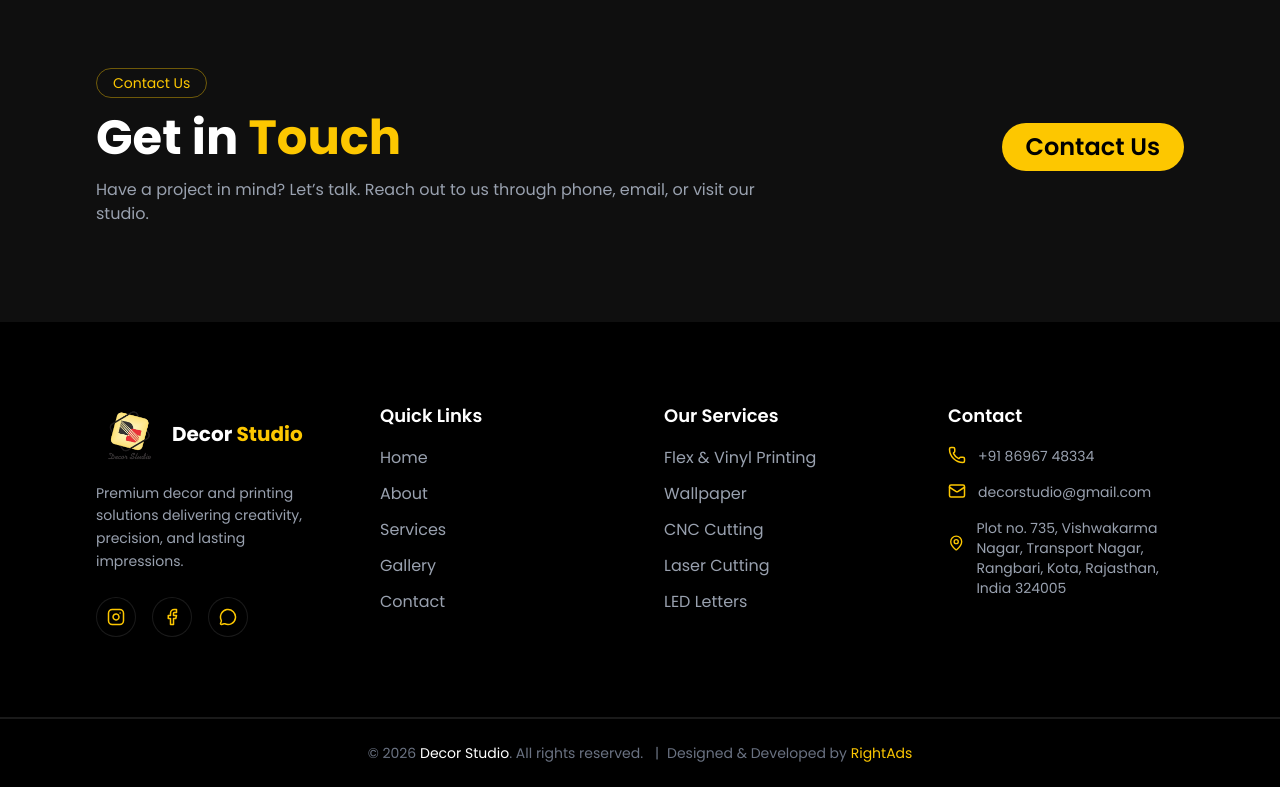
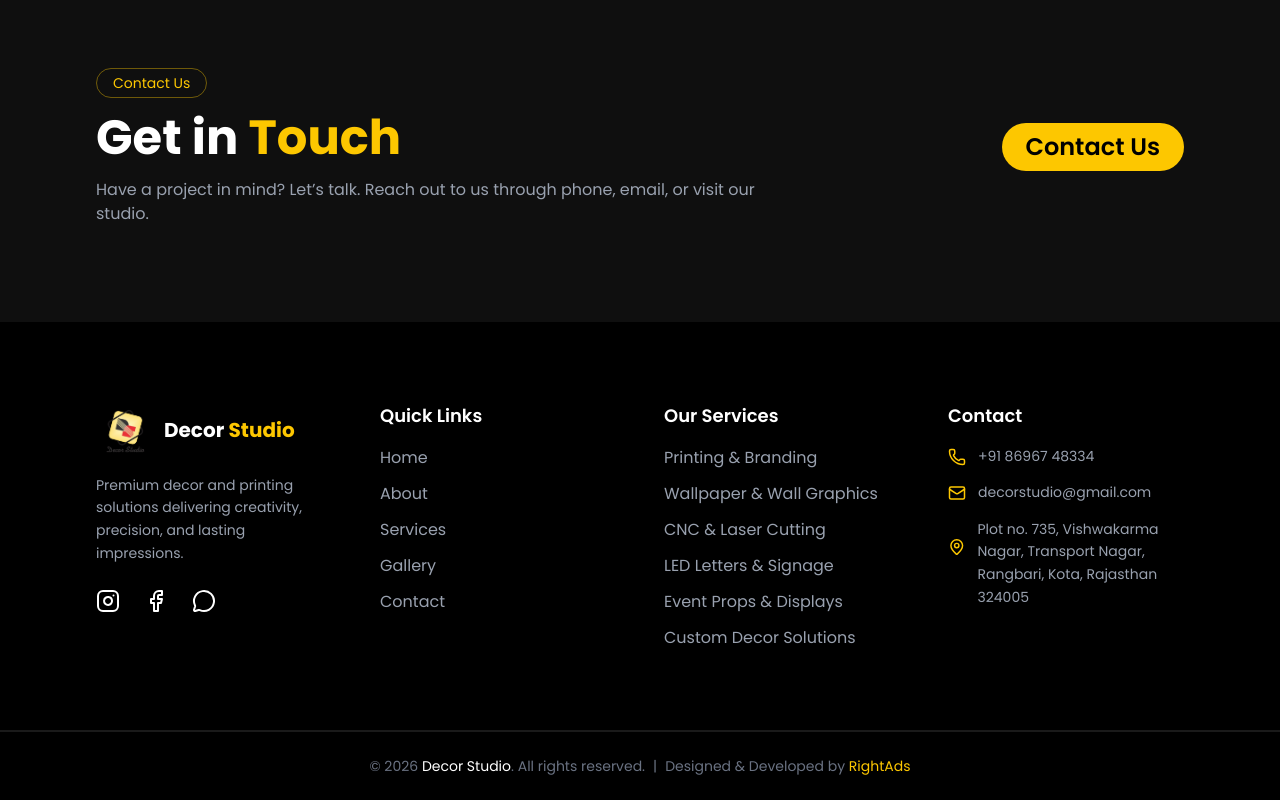
Before and after one commit to jasvindersingh01/decorstudio, a React (Vite) app: page / in a window 1280 px wide. Shown: the part 6021-6821 px from the top of the page. Built offline with nearby package versions, Linux system fonts and the light colour scheme.

Commit message:
Update Footer

```diff
--- a/src/App.jsx
+++ b/src/App.jsx
@@ -14,11 +14,13 @@ import CncLaserCutting from "./pages/services/CncLaserCutting";
 import EventPropsDisplays from "./pages/services/EventPropsDisplays";
 import LedLettersSignage from "./pages/services/LedLettersSignage";
 import CustomDecorSolutions from "./pages/services/CustomDecorSolutions";
+import ScrollToTop from "./components/ScrollToTop";
 
 export default function App() {
   return (
     <>
       <Navbar />
+      <ScrollToTop />
       <Routes>
         <Route path="/" element={<Home />} />
         <Route path="/about" element={<AboutPage />} />
--- a/src/components/Footer.jsx
+++ b/src/components/Footer.jsx
@@ -1,4 +1,5 @@
 import { motion } from "framer-motion";
+import { path } from "framer-motion/client";
 import {
     Phone,
     Mail,
@@ -7,6 +8,7 @@ import {
     Facebook,
     MessageCircle,
 } from "lucide-react";
+import { Link } from "react-router-dom";
 
 const Footer = () => {
     return (
@@ -18,50 +20,51 @@ const Footer = () => {
                 whileInView={{ opacity: 1, y: 0 }}
                 transition={{ duration: 0.6, ease: "easeOut" }}
                 viewport={{ once: true }}
-            className="px-6 md:px-16 lg:px-24 py-20 border-b border-white/10">
+                className="px-6 md:px-16 lg:px-24 py-20 border-b border-white/10"
+            >
                 <div className="grid grid-cols-1 md:grid-cols-2 xl:grid-cols-4 gap-12">
 
                     {/* Brand */}
                     <div>
                         <div className="flex items-center gap-3 mb-4">
-                            <img src="/logo.png" alt="Decor Studio" className="h-16" />
-                            <h3 className="text-xl font-display font-bold">
+                            <img src="/logo.png" alt="Decor Studio Logo" className="h-14" />
+                            <h3 className="text-xl font-bold">
                                 Decor <span className="text-yellow-400">Studio</span>
                             </h3>
                         </div>
+
                         <p className="text-gray-400 text-sm leading-relaxed">
                             Premium decor and printing solutions delivering creativity,
                             precision, and lasting impressions.
                         </p>
 
                         {/* Social */}
-                        <div className="flex gap-4 mt-6">
+                        <div className="flex gap-6 mt-6 ">
                             <a
                                 href="https://instagram.com"
                                 target="_blank"
-                                className="w-10 h-10 flex items-center justify-center rounded-full
-                bg-black border border-white/10 text-yellow-400
-                hover:bg-yellow-400 hover:text-black transition"
+                                rel="noopener noreferrer"
+                                className="footer-social"
                             >
-                                <Instagram size={18} />
+                                <Instagram size={24} />
                             </a>
+
                             <a
                                 href="https://facebook.com"
                                 target="_blank"
-                                className="w-10 h-10 flex items-center justify-center rounded-full
-                bg-black border border-white/10 text-yellow-400
-                hover:bg-yellow-400 hover:text-black transition"
+                                rel="noopener noreferrer"
+                                className="footer-social"
                             >
-                                <Facebook size={18} />
+                                <Facebook size={24} />
                             </a>
+
                             <a
                                 href="https://wa.me/918696748334"
                                 target="_blank"
-                                className="w-10 h-10 flex items-center justify-center rounded-full
-                bg-black border border-white/10 text-yellow-400
-                hover:bg-yellow-400 hover:text-black transition"
+                                rel="noopener noreferrer"
+                                className="footer-social"
                             >
-                                <MessageCircle size={18} />
+                                <MessageCircle size={24} />
                             </a>
                         </div>
                     </div>
@@ -70,18 +73,22 @@ const Footer = () => {
                     <div>
                         <h4 className="text-lg font-semibold mb-4">Quick Links</h4>
                         <ul className="space-y-3 text-gray-400">
-                            {["Home", "About", "Services", "Gallery", "Contact"].map(
-                                (item) => (
-                                    <li key={item}>
-                                        <a
-                                            href="#"
+                            {[
+                                { name: "Home", path: "/" },
+                                { name: "About", path: "/about" },
+                                { name: "Services", path: "/services" },
+                                { name: "Gallery", path: "/gallery" },
+                                { name: "Contact", path: "/contact" },
+                            ].map((item) => (
+                                <li key={item.name}>
+                                    <Link
+                                        to={item.path}
                                         className="hover:text-yellow-400 transition"
                                     >
-                                            {item}
-                                        </a>
+                                        {item.name}
+                                    </Link>
                                 </li>
-                                )
-                            )}
+                            ))}
                         </ul>
                     </div>
 
@@ -90,16 +97,20 @@ const Footer = () => {
                         <h4 className="text-lg font-semibold mb-4">Our Services</h4>
                         <ul className="space-y-3 text-gray-400">
                             {[
-                                "Flex & Vinyl Printing",
-                                "Wallpaper",
-                                "CNC Cutting",
-                                "Laser Cutting",
-                                "LED Letters",
+                                { name: "Printing & Branding", path: "/services/printing-branding" },
+                                { name: "Wallpaper & Wall Graphics", path: "/services/wallpaper-wall-graphics" },
+                                { name: "CNC & Laser Cutting", path: "/services/cnc-laser-cutting" },
+                                { name: "LED Letters & Signage", path: "/services/led-letters-signage" },
+                                { name: "Event Props & Displays", path: "/services/event-props-displays"},
+                                { name: "Custom Decor Solutions", path: "/services/custom-decor-solutions" },
                             ].map((item) => (
-                                <li key={item}>
-                                    <span className="hover:text-yellow-400 transition cursor-default">
-                                        {item}
-                                    </span>
+                                <li key={item.name}>
+                                    <Link
+                                        to={item.path}
+                                        className="hover:text-yellow-400 transition"
+                                    >
+                                        {item.name}
+                                    </Link>
                                 </li>
                             ))}
                         </ul>
@@ -109,14 +120,16 @@ const Footer = () => {
                     <div>
                         <h4 className="text-lg font-semibold mb-4">Contact</h4>
                         <ul className="space-y-4 text-gray-400 text-sm">
-                            <li className="flex gap-3">
-                                <Phone size={18} className="text-yellow-400" />
+
+                            <li className="flex gap-3 items-start">
+                                <Phone size={18} className="text-yellow-400 mt-0.5" />
                                 <a href="tel:+918696748334" className="hover:text-yellow-400">
                                     +91 86967 48334
                                 </a>
                             </li>
-                            <li className="flex gap-3">
-                                <Mail size={18} className="text-yellow-400" />
+
+                            <li className="flex gap-3 items-start">
+                                <Mail size={18} className="text-yellow-400 mt-0.5" />
                                 <a
                                     href="mailto:decorstudio@gmail.com"
                                     className="hover:text-yellow-400"
@@ -124,26 +137,31 @@ const Footer = () => {
                                     decorstudio@gmail.com
                                 </a>
                             </li>
-                            <li className="flex gap-3">
-                                <MapPin size={50} className="text-yellow-400" />
-                                <span>
-                                    Plot no. 735, Vishwakarma Nagar, Transport Nagar, Rangbari, Kota, Rajasthan, India 324005
+
+                            <li className="flex gap-3 items-start">
+                                <MapPin size={50} className="text-yellow-400 mt-1" />
+                                <span className="leading-relaxed">
+                                    Plot no. 735, Vishwakarma Nagar, Transport Nagar,
+                                    Rangbari, Kota, Rajasthan 324005
                                 </span>
                             </li>
+
                         </ul>
                     </div>
 
                 </div>
             </motion.div>
 
+            {/* Bottom Bar */}
             <div className="py-6 text-center text-gray-500 text-sm border-t border-white/10">
                 © {new Date().getFullYear()}{" "}
-                <span className="text-white">Decor Studio</span>. All rights reserved.{" "}
+                <span className="text-white">Decor Studio</span>. All rights reserved.
                 <span className="mx-2">|</span>
                 Designed & Developed by{" "}
                 <a
                     href="https://rightads.in"
                     target="_blank"
+                    rel="noopener noreferrer"
                     className="text-yellow-400 hover:underline"
                 >
                     RightAds
--- /dev/null
+++ b/src/components/ScrollToTop.jsx
@@ -0,0 +1,17 @@
+import { useEffect } from "react";
+import { useLocation } from "react-router-dom";
+
+export default function ScrollToTop() {
+  const { pathname } = useLocation();
+
+  useEffect(() => {
+    window.scrollTo(0, 0);
+  }, [pathname]);
+
+  window.scrollTo({
+  top: 0,
+  behavior: "smooth",
+});
+
+  return null;
+}
```
Lines whose indentation alone changed are shown as unchanged.
